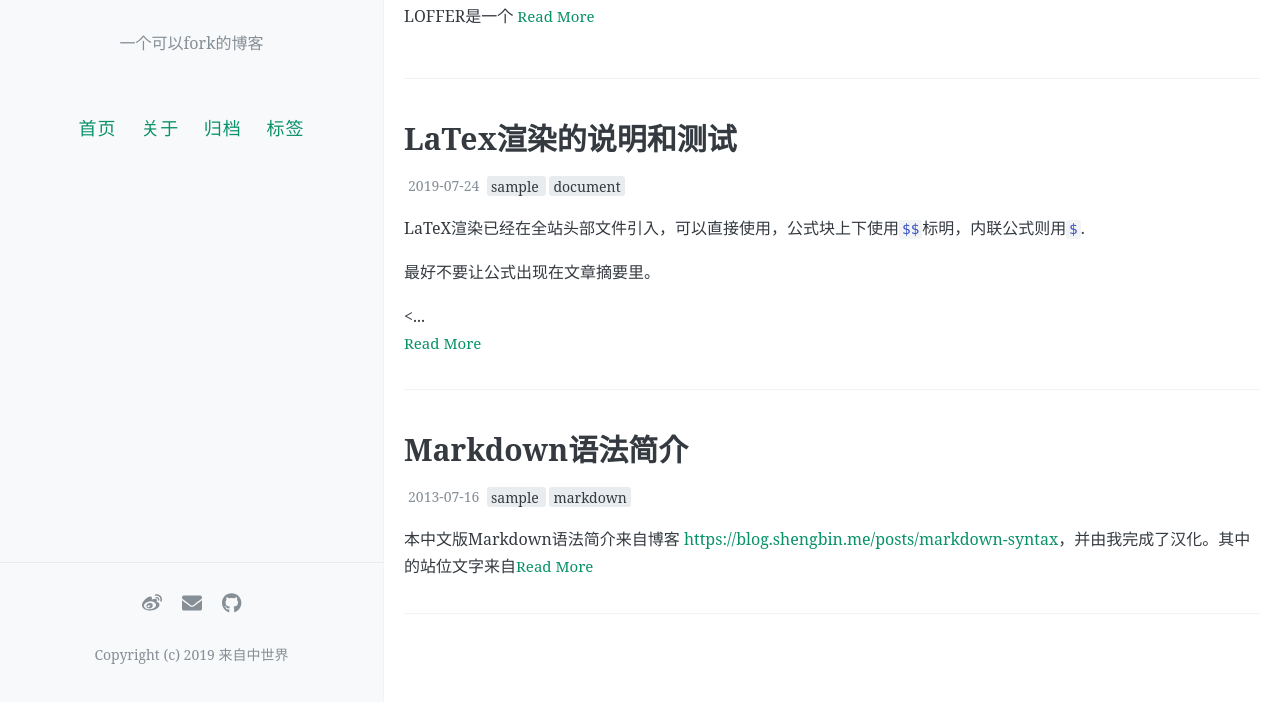
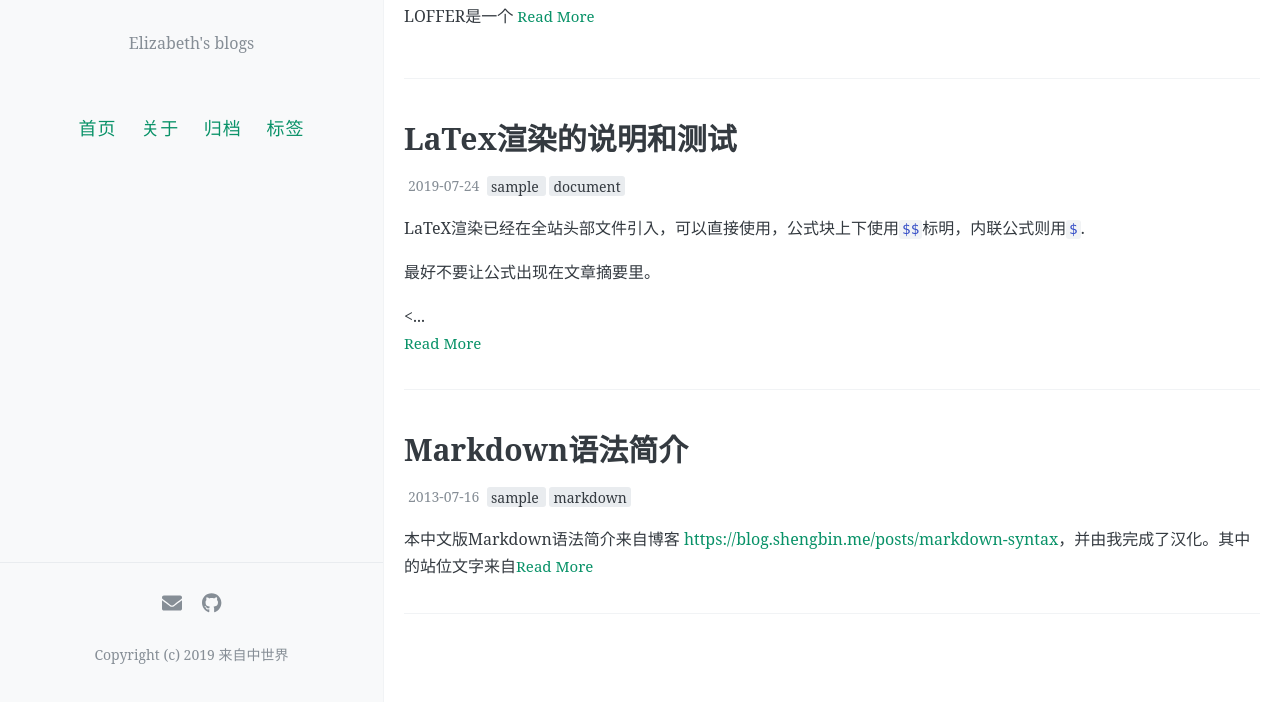
Before and after one commit to lizruonan/blogs, a Jekyll site: the page built from index.html, in a window 1280 px wide and 1037 px high. Shown: the part 335-1037 px from the top of the window. Built offline with Jekyll 4.4.1, drawn with Linux system fonts in a browser that asks for light colours; the list of posts is cut into pages by our own code; comment, search, counter and statistics services are not loaded.

Commit message:
Update _Config.yml

```diff
--- a/_config.yml
+++ b/_config.yml
@@ -7,16 +7,16 @@
 # 井号后面的文字是说明文档，不会被程序读取。
 
 # 描述/签名
-name: LOFFER
-description: 一个可以fork的博客
+name: Ruonan
+description: Elizabeth's blogs
 
 # 输入你的网站域名（如果你没有添加自己的域名，而是直接用GitHub pages分配的域名的话可以省略）
-url:
+url: https://ruonan.github.io
 
 # 添加你的博客的二级域名，一般来说是你的repository名
 # 如果你的博客的URL是：(http://yourusername.github.io/repository-name)
 # 那么就写成 "/repository-name"
-baseurl: /LOFFER
+baseurl: /ruonan
 
 
 #
@@ -49,13 +49,13 @@ excerpt_separator: <!-- more -->
 
 # 你的社交网络链接，它们会作为图标出现在你的网站页脚中，可选填写
 footer-links:
-  weibo: frommidworld #请输入你的微博个性域名 https://www.weibo.com/<thispart>
+ # weibo: frommidworld #请输入你的微博个性域名 https://www.weibo.com/<thispart>
   behance: # https://www.behance.net/<>
   dribbble: # https://dribbble.com/<>
-  email: fromendworld@outlook.com
+  email: elizaevit@gmail.com
   facebook: #https://www.facebook.com/<>
   flickr: #https://www.flickr.com/<>
-  github: FromEndWorld/loffer #https://github.com/<>
+  github: lizruonan/ruonan #https://github.com/<>
   instagram: #https://instagram.com/<>
   linkedin: #https://www.linkedin.com/in/<>
   pinterest: #https://www.pinterest.com/<>
@@ -73,7 +73,7 @@ footer-text: Copyright (c) 2019 来自中世界
 #
 
 # 输入Disqus shortname，即可添加评论区
-disqus: loffer #shortname
+disqus: elizabethzhao #shortname
 
 # 输入Gitalk相关设定，即可添加评论区，具体请看教程
 gitalk:
```
